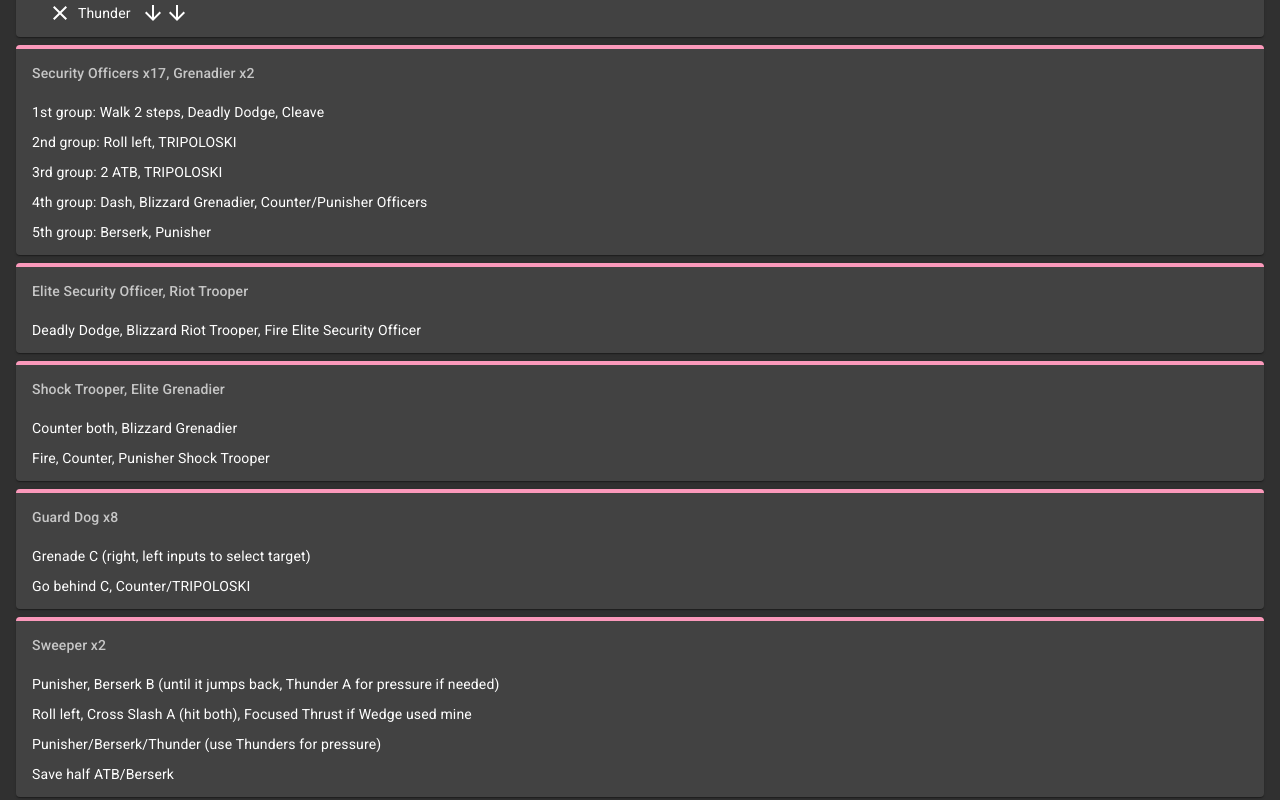
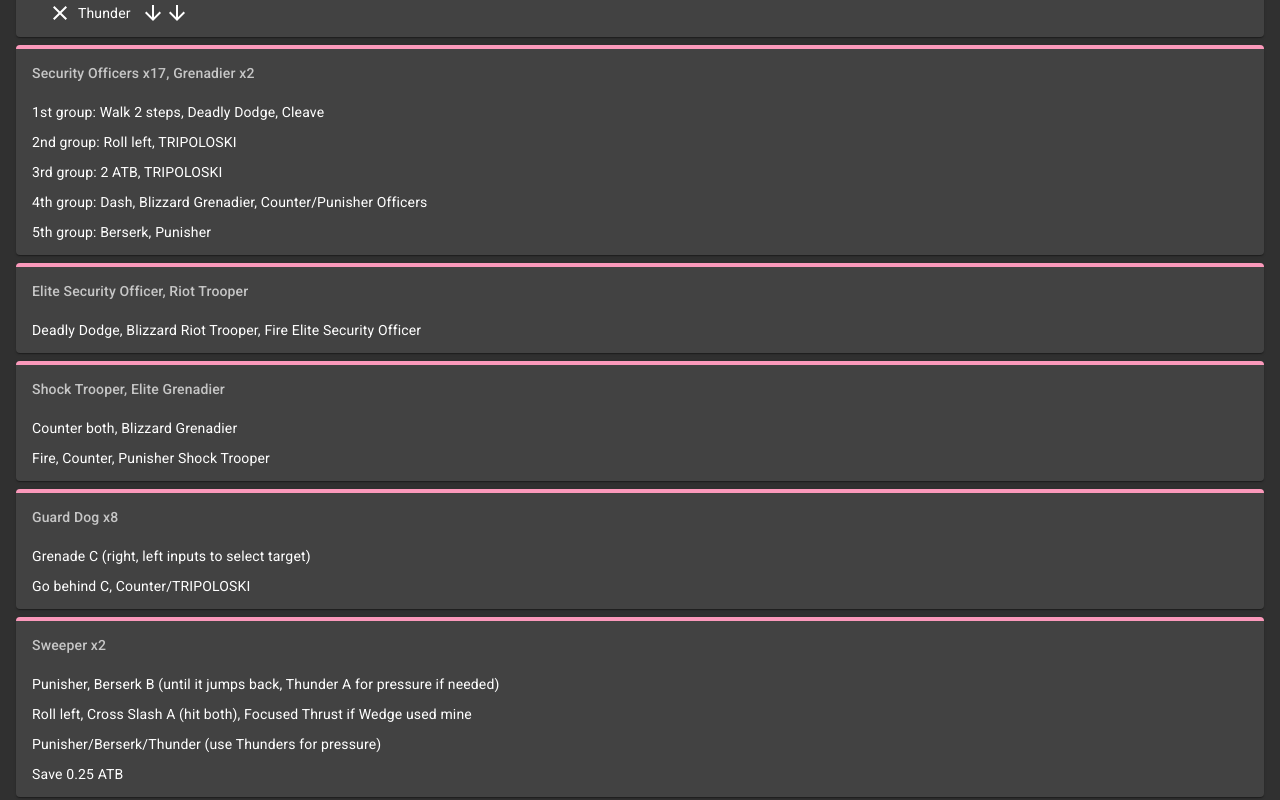
Before and after one commit to fhelwanger/ff7r-speedrun-notes, a React (Create React App) app: page / in a window 1280 px wide. Shown: the part 11200-12000 px from the top of the page. Built offline with nearby package versions, Linux system fonts and the light colour scheme.

Commit message:
Don't need half ATB for Roche

```diff
--- a/src/routes/any-nmg-normal/Chapter4.tsx
+++ b/src/routes/any-nmg-normal/Chapter4.tsx
@@ -116,7 +116,7 @@ function Chapter4() {
           "Punisher, Berserk B (until it jumps back, Thunder A for pressure if needed)",
           "Roll left, Cross Slash A (hit both), Focused Thrust if Wedge used mine",
           "Punisher/Berserk/Thunder (use Thunders for pressure)",
-          "Save half ATB/Berserk",
+          "Save 0.25 ATB",
         ]}
       />
       <Boss
```
